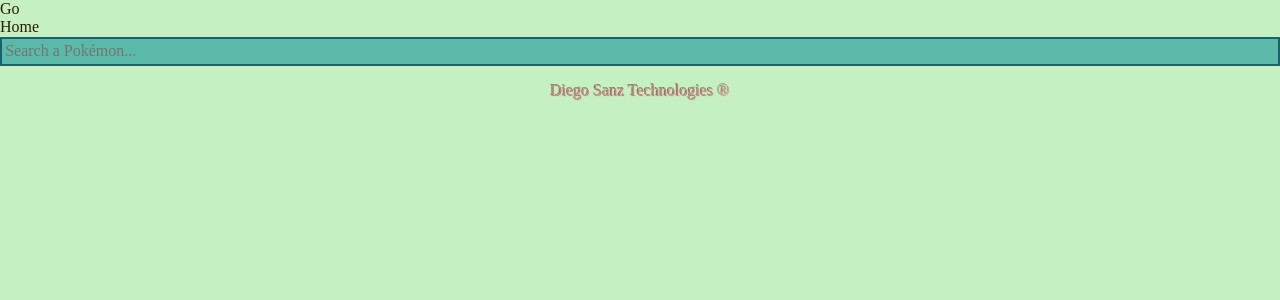
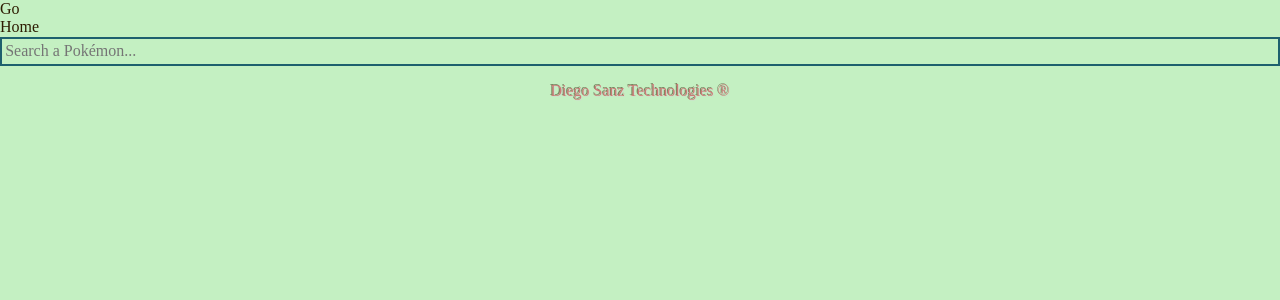
Before and after one commit to diegosanz/pokedex, a React (Vite) app: page /detail in a window 1280 px wide. Shown: the top 300 px of the page. Built offline with nearby package versions, Linux system fonts and the light colour scheme; a web font is replaced by a local one.

Commit message:
Fix input with transparent background

```diff
--- a/src/components/SearchForm/SearchForm.module.scss
+++ b/src/components/SearchForm/SearchForm.module.scss
@@ -1,5 +1,5 @@
 .search {
-  background-color: var(--gb-light);
+  background-color: transparent;
   padding: 0.2rem;
   border: 2px solid var(--gb-dark);
   outline: none;
```
